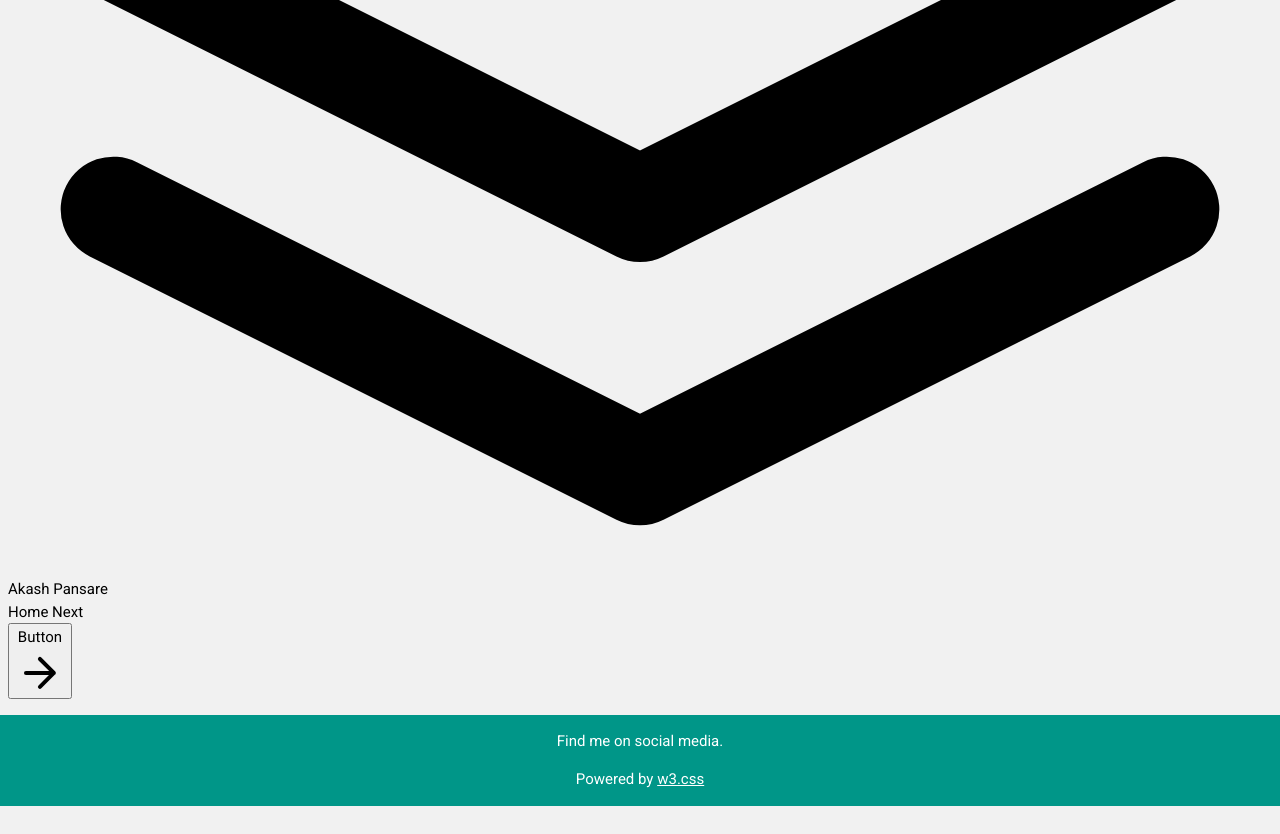
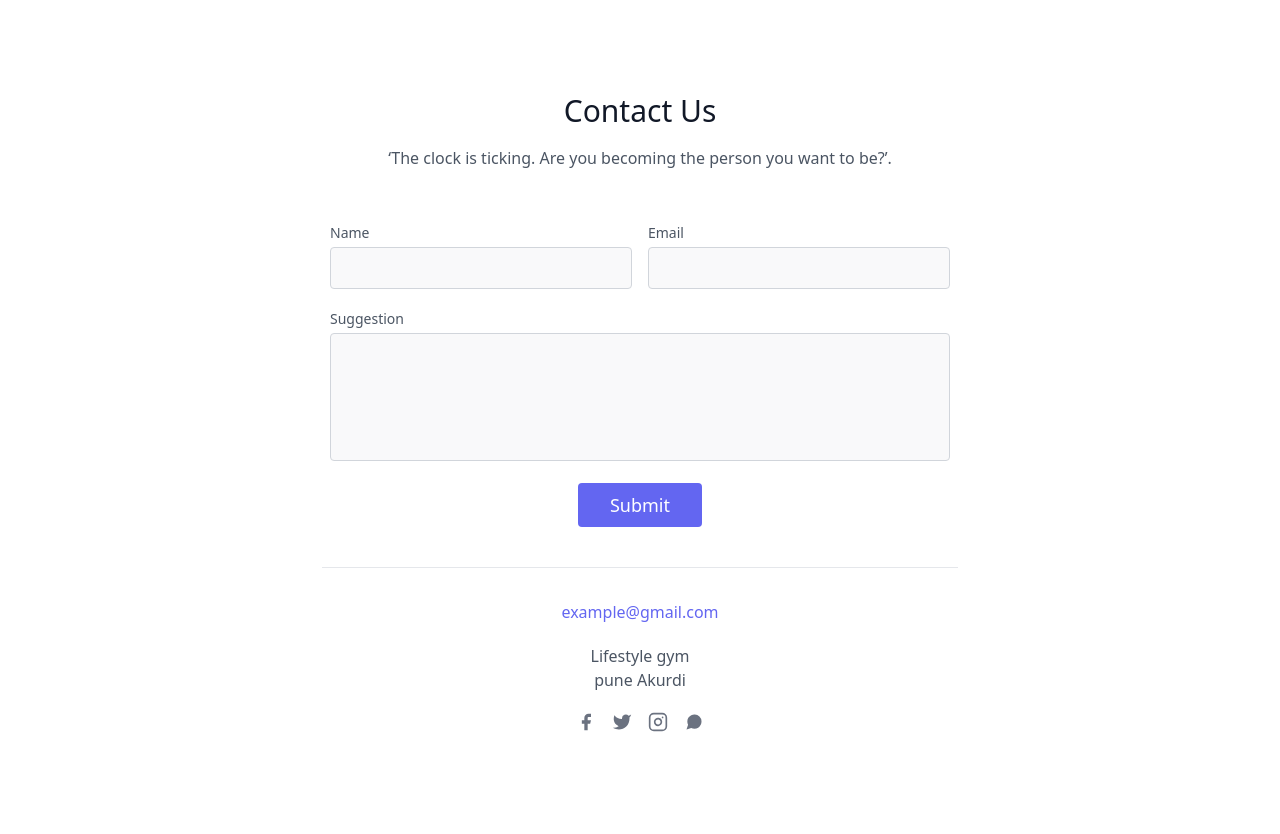
Before and after one commit to Akash9517/lifestylegym, a plain HTML site: page index.html in a window 1280 px wide. Shown: the part 702-1536 px from the top of the page. Before the commit the page ends 1508 px from the top, so only its background shows below. Drawn offline with nearby package versions, Linux system fonts and the light colour scheme.

Commit message:
Lifestylegym

```diff
--- a/index.html
+++ b/index.html
@@ -1,58 +1,116 @@
-<html>
-<title>My Portfolio</title>
+<!DOCTYPE html>
+<html lang="en">
+<head>
     <meta charset="UTF-8">
-<meta name="viewport" content="width=device-width, initial-scale=1">
-<link rel="stylesheet" href="https://www.w3schools.com/w3css/4/w3.css">
-<link rel='stylesheet' href='https://fonts.googleapis.com/css?family=Roboto'>
-<link rel="stylesheet" href="https://cdnjs.cloudflare.com/ajax/libs/font-awesome/4.7.0/css/font-awesome.min.css">
-<style>
-html,body,h1,h2,h3,h4,h5,h6 {font-family: "Roboto", sans-serif}
-</style>
-<body class="w3-light-grey">
+    <meta http-equiv="X-UA-Compatible" content="IE=edge">
+    <meta name="viewport" content="width=device-width, initial-scale=1.0">
+    <link href="https://unpkg.com/tailwindcss@^2/dist/tailwind.min.css" rel="stylesheet">
+    <title>Document</title>
+</head>
+<body>
 
-<!-- Page Container -->
-<div class="w3-content w3-margin-top" style="max-width:1400px;">
-
-  <!-- The Grid -->
-  <div class="w3-row-padding">
-
+</body>
+</html>
 <header class="text-gray-600 body-font">
     <div class="container mx-auto flex flex-wrap p-5 flex-col md:flex-row items-center">
       <a class="flex title-font font-medium items-center text-gray-900 mb-4 md:mb-0">
-            <svg xmlns="http://www.w3.org/2000/svg" fill="none" stroke="currentColor" stroke-linecap="round" stroke-linejoin="round" stroke-width="2" class="w-10 h-10 text-white p-2 bg-blue-500 rounded-full" viewBox="0 0 24 24">
+        <svg xmlns="http://www.w3.org/2000/svg" fill="none" stroke="currentColor" stroke-linecap="round" stroke-linejoin="round" stroke-width="2" class="w-10 h-10 text-white p-2 bg-indigo-500 rounded-full" viewBox="0 0 24 24">
           <path d="M12 2L2 7l10 5 10-5-10-5zM2 17l10 5 10-5M2 12l10 5 10-5"></path>
         </svg>
-            <span class="ml-3 text-xl">Akash Pansare</span>
+        <span class="ml-3 text-xl">Lifestyle Gym</span>
       </a>
-          <nav class="md:ml-auto flex flex-wrap items-center text-base justify-center">
-            <a class="mr-5 hover:text-gray-900">Home</a>
-            <a class="mr-5 hover:text-gray-900">Next</a>
-
+      <nav class="md:ml-auto md:mr-auto flex flex-wrap items-center text-base justify-center">
+          <a href= "/"class="mr-5 hover:text-gray-900">Home</a>
+          <a href= "/"class="mr-5 hover:text-gray-900">About</a>
+          <a href= "/"class="mr-5 hover:text-gray-900">Services</a>
+          <a href= "/"class="mr-5 hover:text-gray-900">Contact</a>
       </nav>
-          <button class="inline-flex items-center bg-gray-100 border-0 py-1 px-3 focus:outline-none hover:bg-gray-200 rounded text-base mt-4 md:mt-0">Button
+      <button class="inline-flex items-center bg-gray-100 border-0 py-1 px-3 focus:outline-none hover:bg-gray-200 rounded text-base mt-4 md:mt-0">Enroll now
         <svg fill="none" stroke="currentColor" stroke-linecap="round" stroke-linejoin="round" stroke-width="2" class="w-4 h-4 ml-1" viewBox="0 0 24 24">
           <path d="M5 12h14M12 5l7 7-7 7"></path>
         </svg>
       </button>
     </div>
   </header>
-    <!-- End Right Column -->
+
+
+  <section class="text-gray-600 body-font">
+    <div class="container mx-auto flex px-5 py-24 md:flex-row flex-col items-center">
+      <div class="lg:max-w-lg lg:w-full md:w-1/2 w-5/6 mb-10 md:mb-0">
+        <img class="object-cover object-center rounded" alt="hero" src="https://source.unsplash.com/720x600/?fitness,jym">
       </div>
+      <div class="lg:flex-grow md:w-1/2 lg:pl-24 md:pl-16 flex flex-col md:items-start md:text-left items-center text-center">
+        <h1 class="title-font sm:text-4xl text-3xl mb-4 font-medium text-gray-900">Gym Motivation
+          <br class="hidden lg:inline-block">Be Ready For Workout
+        </h1>
+        <p class="mb-8 leading-relaxed">Getting to the gym and prioritizing your fitness isn’t easy—we know! But staying on track and working toward your health goals is essential. So for those days when you need some extra motivation</p>
+        <div class="flex justify-center">
+          <button class="inline-flex text-white bg-indigo-500 border-0 py-2 px-6 focus:outline-none hover:bg-indigo-600 rounded text-lg">login</button>
+          <button class="ml-4 inline-flex text-gray-700 bg-gray-100 border-0 py-2 px-6 focus:outline-none hover:bg-gray-200 rounded text-lg">signup</button>
+        </div>
+      </div>
+    </div>
+  </section>
 
-  <!-- End Grid -->
+  <section class="text-gray-600 body-font relative">
+    <div class="container px-5 py-24 mx-auto">
+      <div class="flex flex-col text-center w-full mb-12">
+        <h1 class="sm:text-3xl text-2xl font-medium title-font mb-4 text-gray-900">Contact Us</h1>
+        <p class="lg:w-2/3 mx-auto leading-relaxed text-base">‘The clock is ticking. Are you becoming the person you want to be?’.</p>
       </div>
-
-  <!-- End Page Container -->
+      <div class="lg:w-1/2 md:w-2/3 mx-auto">
+        <div class="flex flex-wrap -m-2">
+          <div class="p-2 w-1/2">
+            <div class="relative">
+              <label for="name" class="leading-7 text-sm text-gray-600">Name</label>
+              <input type="text" id="name" name="name" class="w-full bg-gray-100 bg-opacity-50 rounded border border-gray-300 focus:border-indigo-500 focus:bg-white focus:ring-2 focus:ring-indigo-200 text-base outline-none text-gray-700 py-1 px-3 leading-8 transition-colors duration-200 ease-in-out">
             </div>
-
-<footer class="w3-container w3-teal w3-center w3-margin-top">
-  <p>Find me on social media.</p>
-  <i class="https://www.facebook.com/jay.kakde.6717"></i>
-  <i class=" https://www.instagram.com/invites/contact/?i=1d95idj1egmxp&utm_content=1tu7gh0"></i>
-  <i class="https://www.snapchat.com/add/jaykakde20?share_id=mSoXx5m88iQ&locale=en-GB"></i>
-  <i class=" https://twitter.com/Jaiikakde08?t=tHY7h98Uqwuve9liyisuzw&s=08"></i>
-  <p>Powered by <a href="https://www.w3schools.com/w3css/default.asp" target="_blank">w3.css</a></p>
-</footer>
-
-</body>
-</html>
+          </div>
+          <div class="p-2 w-1/2">
+            <div class="relative">
+              <label for="email" class="leading-7 text-sm text-gray-600">Email</label>
+              <input type="email" id="email" name="email" class="w-full bg-gray-100 bg-opacity-50 rounded border border-gray-300 focus:border-indigo-500 focus:bg-white focus:ring-2 focus:ring-indigo-200 text-base outline-none text-gray-700 py-1 px-3 leading-8 transition-colors duration-200 ease-in-out">
+            </div>
+          </div>
+          <div class="p-2 w-full">
+            <div class="relative">
+              <label for="message" class="leading-7 text-sm text-gray-600">Suggestion</label>
+              <textarea id="message" name="message" class="w-full bg-gray-100 bg-opacity-50 rounded border border-gray-300 focus:border-indigo-500 focus:bg-white focus:ring-2 focus:ring-indigo-200 h-32 text-base outline-none text-gray-700 py-1 px-3 resize-none leading-6 transition-colors duration-200 ease-in-out"></textarea>
+            </div>
+          </div>
+          <div class="p-2 w-full">
+            <button class="flex mx-auto text-white bg-indigo-500 border-0 py-2 px-8 focus:outline-none hover:bg-indigo-600 rounded text-lg">Submit</button>
+          </div>
+          <div class="p-2 w-full pt-8 mt-8 border-t border-gray-200 text-center">
+            <a class="text-indigo-500">example@gmail.com</a>
+            <p class="leading-normal my-5">Lifestyle gym
+              <br>pune Akurdi
+            </p>
+            <span class="inline-flex">
+              <a class="text-gray-500">
+                <svg fill="currentColor" stroke-linecap="round" stroke-linejoin="round" stroke-width="2" class="w-5 h-5" viewBox="0 0 24 24">
+                  <path d="M18 2h-3a5 5 0 00-5 5v3H7v4h3v8h4v-8h3l1-4h-4V7a1 1 0 011-1h3z"></path>
+                </svg>
+              </a>
+              <a class="ml-4 text-gray-500">
+                <svg fill="currentColor" stroke-linecap="round" stroke-linejoin="round" stroke-width="2" class="w-5 h-5" viewBox="0 0 24 24">
+                  <path d="M23 3a10.9 10.9 0 01-3.14 1.53 4.48 4.48 0 00-7.86 3v1A10.66 10.66 0 013 4s-4 9 5 13a11.64 11.64 0 01-7 2c9 5 20 0 20-11.5a4.5 4.5 0 00-.08-.83A7.72 7.72 0 0023 3z"></path>
+                </svg>
+              </a>
+              <a class="ml-4 text-gray-500">
+                <svg fill="none" stroke="currentColor" stroke-linecap="round" stroke-linejoin="round" stroke-width="2" class="w-5 h-5" viewBox="0 0 24 24">
+                  <rect width="20" height="20" x="2" y="2" rx="5" ry="5"></rect>
+                  <path d="M16 11.37A4 4 0 1112.63 8 4 4 0 0116 11.37zm1.5-4.87h.01"></path>
+                </svg>
+              </a>
+              <a class="ml-4 text-gray-500">
+                <svg fill="currentColor" stroke-linecap="round" stroke-linejoin="round" stroke-width="2" class="w-5 h-5" viewBox="0 0 24 24">
+                  <path d="M21 11.5a8.38 8.38 0 01-.9 3.8 8.5 8.5 0 01-7.6 4.7 8.38 8.38 0 01-3.8-.9L3 21l1.9-5.7a8.38 8.38 0 01-.9-3.8 8.5 8.5 0 014.7-7.6 8.38 8.38 0 013.8-.9h.5a8.48 8.48 0 018 8v.5z"></path>
+                </svg>
+              </a>
+            </span>
+          </div>
+        </div>
+      </div>
+    </div>
+  </section>
```
Also changed, not shown: 1 other file. Lines whose indentation alone changed are shown as unchanged.
